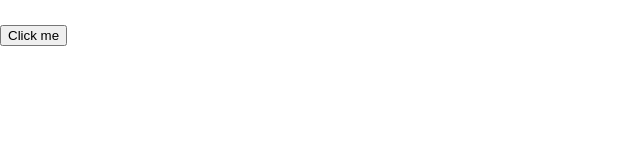
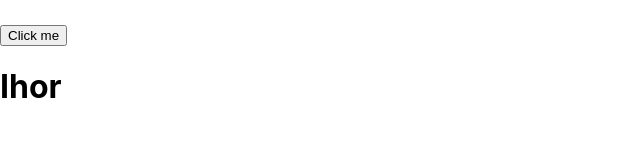
Before and after one commit to eduard-lab-front-end/github.io, a React (Create React App) app: page / in a window 1280 px wide. Shown: the part 149-300 px from the top of the page, without its empty margins (0-640 px from the left). Built offline with nearby package versions, Linux system fonts and the light colour scheme.

Commit message:
add Ihors page

```diff
--- a/src/App.js
+++ b/src/App.js
@@ -1,7 +1,7 @@
-import logo from './logo.svg';
 import './App.css';
+import IhorPage from "./pages/ihor/IhorPage";
 
-const  App = () => {
+const App = () => {
     const handleClick = () => console.log("clicked")
     return (
         <>
@@ -15,6 +15,8 @@ const  App = () => {
             <button onClick={handleClick}>
                 Click me
             </button>
+
+          <IhorPage />
         </>
     );
 }
--- /dev/null
+++ b/src/pages/ihor/IhorPage.js
@@ -0,0 +1,5 @@
+const IhorPage = () => {
+    return( <h1>Ihor</h1>)
+}
+
+export default IhorPage;
```
Lines whose indentation alone changed are shown as unchanged.
